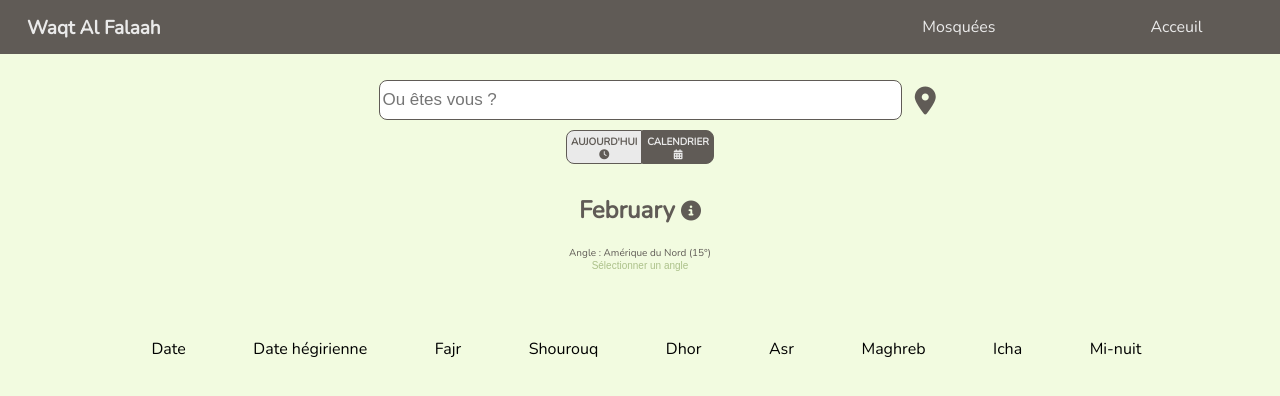
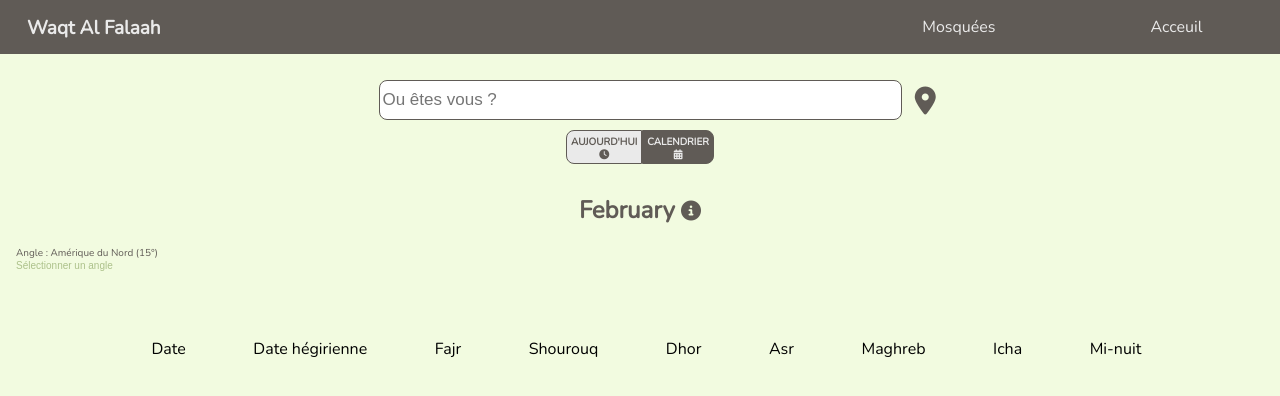
Before and after one commit to Lhourquin/Repo-Developpement-React-Prayer-Times, a React (Create React App) app: page /calendar in a window 1280 px wide. Shown: the top 396 px of the page. Built offline with nearby package versions, Linux system fonts and the light colour scheme.

Commit message:
change style css for angle select for better compatibility between each browser

```diff
--- a/src/components/Homepage-components/calendar-components/Calendar.css
+++ b/src/components/Homepage-components/calendar-components/Calendar.css
@@ -1,5 +1,5 @@
 .calendar .Calendar__div-container-span-select {
-  text-align: center;
+  text-align: left;
   display: -webkit-box;
   display: -ms-flexbox;
   display: flex;
@@ -7,6 +7,7 @@
   -webkit-box-direction: normal;
       -ms-flex-direction: column;
           flex-direction: column;
+  padding: 0 1em;
 }
 
 .calendar .calendar-container-month-degreeSeclect {
@@ -35,12 +36,10 @@
   border: 0;
   -webkit-box-shadow: none;
           box-shadow: none;
-  padding: 0 1em;
   background-color: var(--darkgray);
   background-image: none;
   cursor: pointer;
-  text-align: center;
-  text-align: -webkit-center;
+  text-align: left;
 }
 
 .calendar .calendar-container-month-degreeSeclect .select {
--- a/src/components/Homepage-components/calendar-components/Calendar.scss
+++ b/src/components/Homepage-components/calendar-components/Calendar.scss
@@ -1,8 +1,9 @@
 .calendar {
   .Calendar__div-container-span-select{
-    text-align:center;
+    text-align: left;
     display: flex;
     flex-direction: column;
+    padding: 0 1em;
   }
   .calendar-container-month-degreeSeclect {
     display: flex;
@@ -21,12 +22,10 @@
       outline: 0;
       border: 0;
       box-shadow: none;
-      padding: 0 1em;
       background-color: var(--darkgray);
       background-image: none;
       cursor: pointer;
-      text-align: center;
-      text-align: -webkit-center;
+      text-align: left;
     }
 
     .select {
--- a/src/components/Homepage-components/today-components/pannel-time-today/Pannel.css
+++ b/src/components/Homepage-components/today-components/pannel-time-today/Pannel.css
@@ -1,5 +1,4 @@
 .Pannel__container-select-degree {
-  text-align: center;
   display: -webkit-box;
   display: -ms-flexbox;
   display: flex;
@@ -7,12 +6,21 @@
   -webkit-box-direction: normal;
       -ms-flex-direction: column;
           flex-direction: column;
+  font-size: 10px;
+  text-align: left;
+  padding: 0 1em;
+  padding-bottom: 1em;
+}
+
+.Pannel__container-select-degree span {
+  font-size: 10px;
+  text-align: left;
 }
 
 .Pannel__container-select-degree select {
   color: #acc18a;
   font-size: 10px;
-  text-align: center;
+  text-align: left;
   -webkit-appearance: none;
      -moz-appearance: none;
           appearance: none;
@@ -23,7 +31,6 @@
   -webkit-box-flex: 1;
       -ms-flex: 1;
           flex: 1;
-  padding: 0 1em;
   background-color: var(--darkgray);
   background-image: none;
   cursor: pointer;
@@ -223,7 +230,7 @@
     -ms-flex-pack: distribute;
         justify-content: space-around;
     list-style: none;
-    margin: 4px 0 6%;
+    margin: 0;
     padding: 41px;
   }
   .Pannel__div--container-times-today .Pannel__ul--hour-date-countdown .Pannel__ul--hour-date-countdown__li--date {
@@ -233,7 +240,7 @@
     font-size: 21px;
   }
   .Pannel__div--container-times-today .Pannel__ul--hour-date-countdown .Pannel__ul--hour-date-countdown__li--countdown-current-times {
-    font-size: 25px;
+    font-size: 22px;
     color: #65d977;
   }
   .Pannel__div--container-times-today .Pannel__ul--hour-date-countdown .Pannel__ul--hour-date-countdown__li--countdown-next-times {
```
Also changed, not shown: src/components/Homepage-components/today-components/pannel-time-today/Pannel.scss (+11 -5 lines), 2 other files (tests, documents, lock files or other folders).
